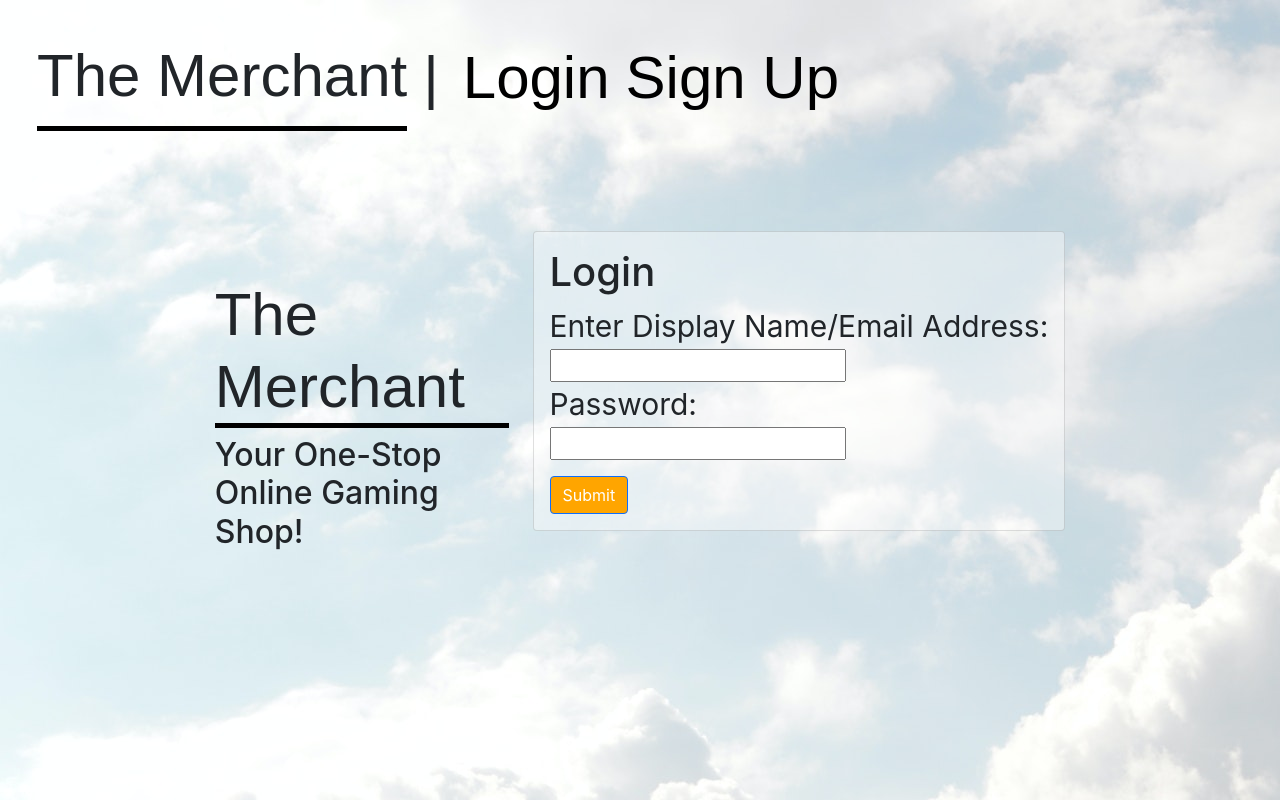
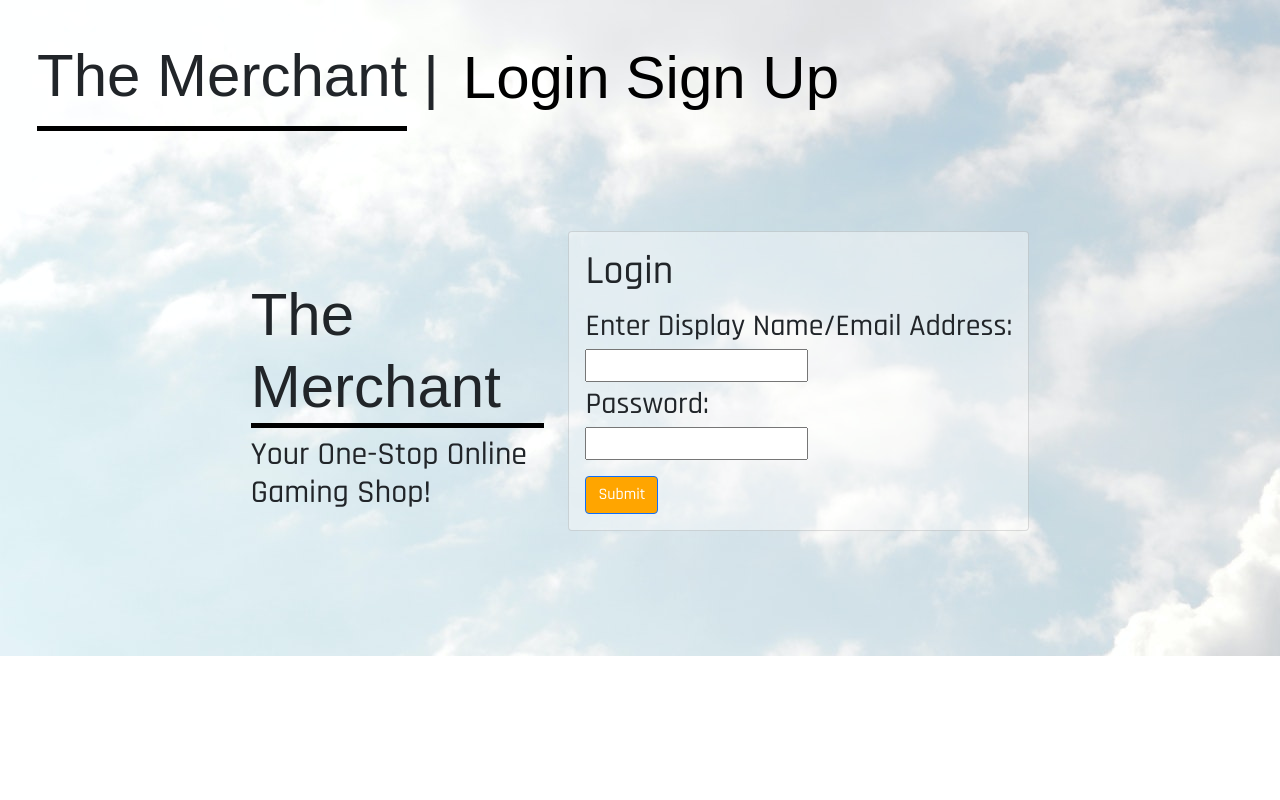
Before and after one commit to shadowbattalion/TrentProject3Client, a React (Create React App) app in the folder the-merchant/: page / in a window 1280 px wide. Built offline with nearby package versions, Linux system fonts and the light colour scheme; no server answers; a web font is replaced by a local one.

Commit message:
fixing background issue

```diff
--- a/the-merchant/public/index.html
+++ b/the-merchant/public/index.html
@@ -24,17 +24,6 @@
       work correctly both with client-side routing and a non-root public URL.
       Learn how to configure a non-root public URL by running `npm run build`.
     -->
-    <style>
-
-      body{
-        background-image: url('./images/pexels-miguel-á-padriñán-19670.jpg');
-        background-repeat: no-repeat;
-        background-attachment: fixed;
-        font-family: 'Rajdhani', sans-serif;
-        font-size:medium;
-      }
-
-    </style>
 
     <title>React App</title>
   </head>
--- a/the-merchant/src/App.css
+++ b/the-merchant/src/App.css
@@ -5,13 +5,11 @@
   text-align: center;
 }
 
-/* body {
-  background-image: url('./images/pexels-miguel-á-padriñán-19670.jpg');
-  background-repeat: no-repeat;
-  background-attachment: fixed;
+body {
+
   font-family: 'Rajdhani', sans-serif;
   font-size:medium;
-} */
+}
 
 
 /* Photo by Miguel Á. Padriñán from Pexels */
--- a/the-merchant/src/App.js
+++ b/the-merchant/src/App.js
@@ -1,4 +1,4 @@
-
+import background from './images/pexels-miguel-á-padriñán-19670.jpg'
 import './App.css';
 import React from 'react';
 import{
@@ -32,6 +32,12 @@ function App(){
 
   return(
     <React.Fragment>
+      <div style={{
+          backgroundImage: `url(${background})`,
+          backgroundRepeat: "no-repeat",
+          backgroundAttachment: "fixed",
+          paddingBottom:"50px"
+          }}>
       <CredentialsProvider>
         <CartProvider>
           <GamesProvider>
@@ -78,7 +84,7 @@ function App(){
           </GamesProvider>
         </CartProvider>
       </CredentialsProvider>
-
+      </div>
       </React.Fragment>
 
   )
```
Also changed, not shown: the-merchant/src/images/pexels-miguel-á-padriñán-19670.jpg (renamed from the-merchant/public/images/pexels-miguel-á-padriñán-19670.jpg).
